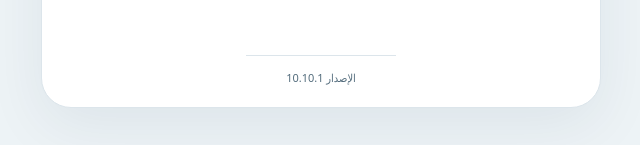
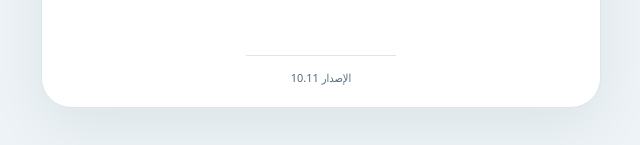
Before and after one commit to mohamad4457021-max/port-fleef, a plain HTML site: page index.html in a window 1280 px wide. Shown: the part 684-829 px from the top of the page, 319-959 px from the left. Drawn offline with Linux system fonts and the light colour scheme.

```diff
--- a/index.html
+++ b/index.html
@@ -59,6 +59,6 @@ footer span{display:inline-block;border-top:1px solid var(--line);padding-top:13
 <a class="choice central" href="./owner.html"><img src="./owner-icon-192.png" width="56" height="56" alt=""><span class="copy"><strong>الإدارة المركزية</strong><small>لوحة التحكم وإدارة الصلاحيات والتقارير</small><span class="tag">خاص بحساب المالك</span></span><span class="arrow" aria-hidden="true"><svg viewBox="0 0 24 24"><path d="m14 6-6 6 6 6"/></svg></span></a>
 <a class="choice fleet" href="./user/"><img src="./user/user-icon-192.png" width="56" height="56" alt=""><span class="copy"><strong>إدارة الآليات</strong><small>سجلات التشغيل والمحروقات والصيانة</small><span class="tag">دخول مباشر دون حساب</span></span><span class="arrow" aria-hidden="true"><svg viewBox="0 0 24 24"><path d="m14 6-6 6 6 6"/></svg></span></a>
 </nav></section>
-<footer><span>الإصدار <bdi>10.10.1</bdi></span></footer>
+<footer><span>الإصدار <bdi>10.11</bdi></span></footer>
 </main>
 </body></html>
```
